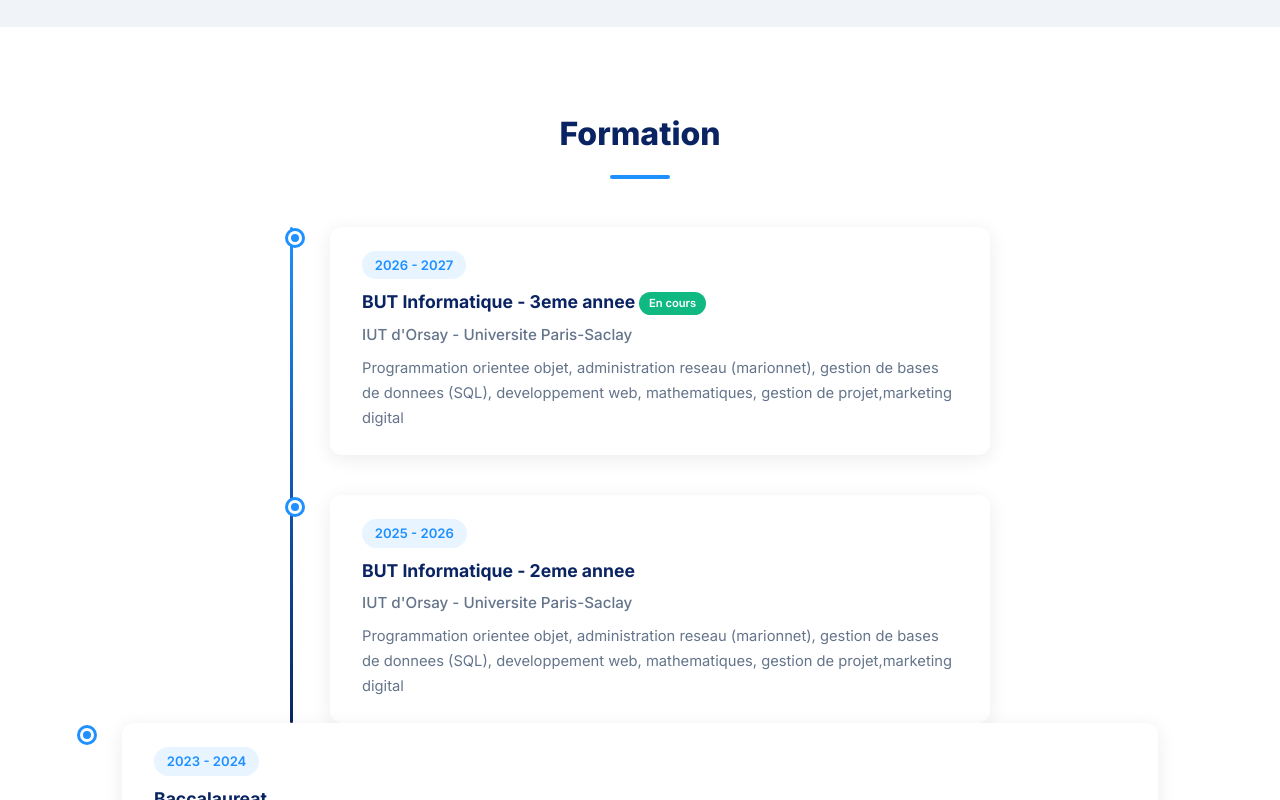
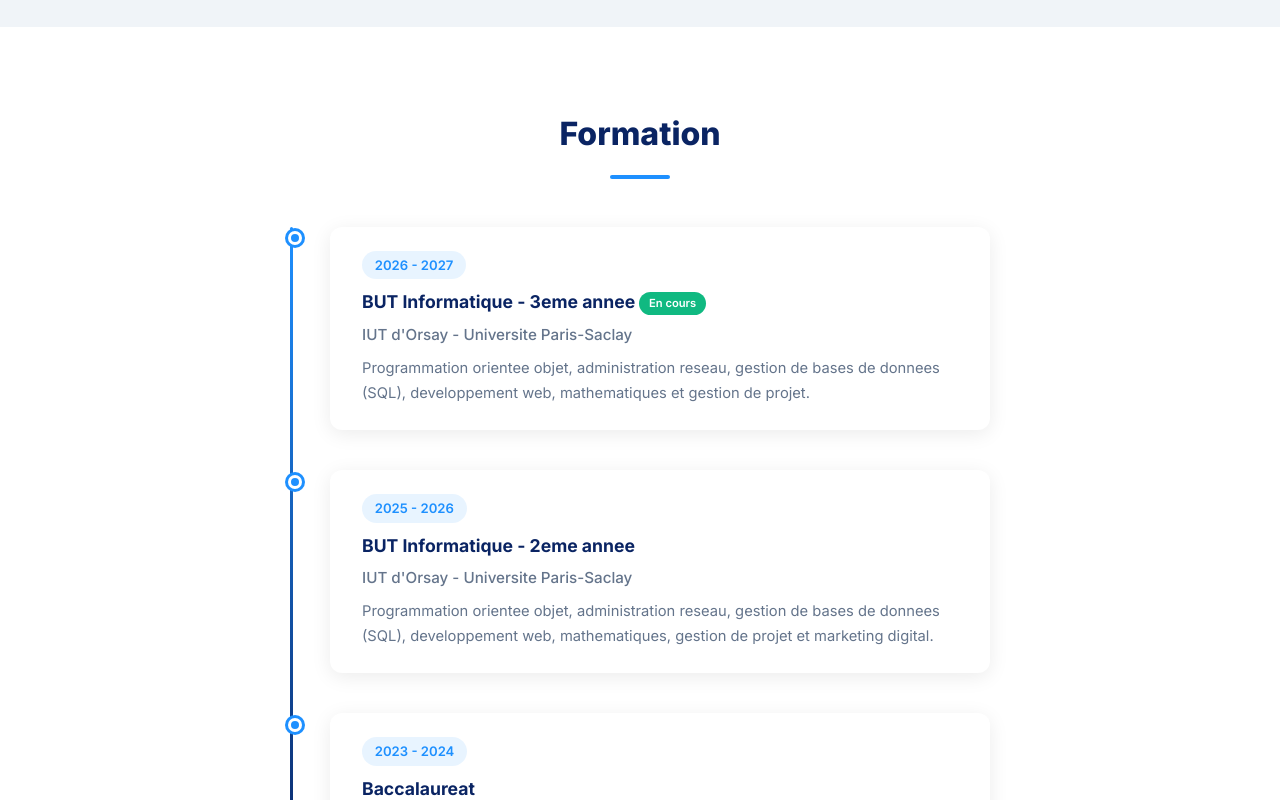
Before and after one commit to YlanBenlaadam/Portfolio, a plain HTML site: page index.html in a window 1280 px wide. Shown: the part 2000-2800 px from the top of the page. Drawn offline with Linux system fonts and the light colour scheme.

Commit message:
reglage du probleme d'affihage sur la formation

```diff
--- a/index.html
+++ b/index.html
@@ -38,7 +38,7 @@
             <p class="hero-title">Etudiant en BUT Informatique</p>
             <p class="hero-description">
                 Rigoureux, curieux et motive, je recherche un stage dans le domaine
-                de l'informatique du 20 avril au 10 juillet 2026.
+                de l'informatique  du 18 Janvier au 14 Mai 2027.
             </p>
             <div class="hero-buttons">
                 <a href="#projets" class="btn btn-primary">Voir mes projets</a>
@@ -160,35 +160,47 @@
     </section>
 
     <!-- Formation -->
+    <!-- Formation -->
 <section class="section" id="formation">
     <div class="container">
         <h2 class="section-title">Formation</h2>
+
         <div class="timeline">
+
+            <!-- 3e année -->
             <div class="timeline-item">
                 <div class="timeline-dot"></div>
                 <div class="timeline-content">
                     <span class="timeline-date">2026 - 2027</span>
-                                <h3>BUT Informatique - 3eme annee <span class="badge">En cours</span></h3>
+                    <h3>
+                        BUT Informatique - 3eme annee
+                        <span class="badge">En cours</span>
+                    </h3>
                     <h4>IUT d'Orsay - Universite Paris-Saclay</h4>
                     <p>
-                                    Programmation orientee objet, administration reseau (marionnet), gestion de bases
-                                    de donnees (SQL), developpement web, mathematiques, gestion de projet,marketing digital
+                        Programmation orientee objet, administration reseau,
+                        gestion de bases de donnees (SQL), developpement web,
+                        mathematiques et gestion de projet.
                     </p>
                 </div>
             </div>
+
+            <!-- 2e année -->
             <div class="timeline-item">
                 <div class="timeline-dot"></div>
                 <div class="timeline-content">
                     <span class="timeline-date">2025 - 2026</span>
-                            <h3>BUT Informatique - 2eme annee </h3>
+                    <h3>BUT Informatique - 2eme annee</h3>
                     <h4>IUT d'Orsay - Universite Paris-Saclay</h4>
                     <p>
-                                Programmation orientee objet, administration reseau (marionnet), gestion de bases
-                                de donnees (SQL), developpement web, mathematiques, gestion de projet,marketing digital
+                        Programmation orientee objet, administration reseau,
+                        gestion de bases de donnees (SQL), developpement web,
+                        mathematiques, gestion de projet et marketing digital.
                     </p>
                 </div>
             </div>
-                </div>
+
+            <!-- Baccalauréat -->
             <div class="timeline-item">
                 <div class="timeline-dot"></div>
                 <div class="timeline-content">
@@ -196,10 +208,12 @@
                     <h3>Baccalaureat</h3>
                     <h4>Mention Assez Bien</h4>
                     <p>
-                            Specialites : Mathematiques, Physique-Chimie, Sciences de l'ingenieur.
+                        Specialites : Mathematiques, Physique-Chimie,
+                        Sciences de l'ingenieur.
                     </p>
                 </div>
             </div>
+
         </div>
     </div>
 </section>
```
Lines whose indentation alone changed are shown as unchanged.
